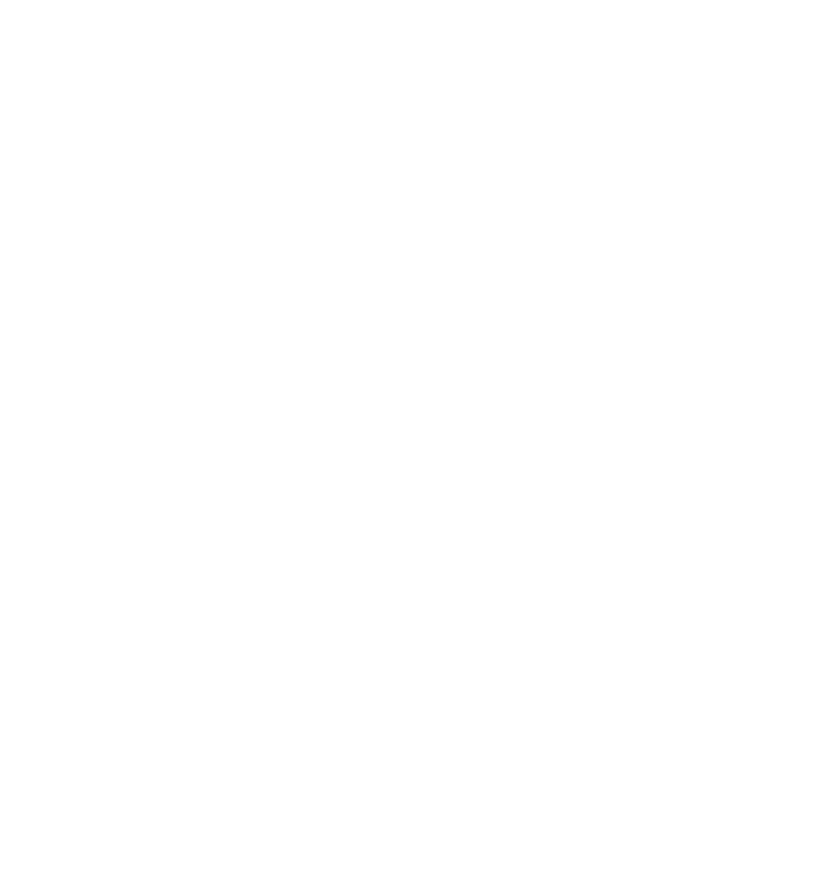
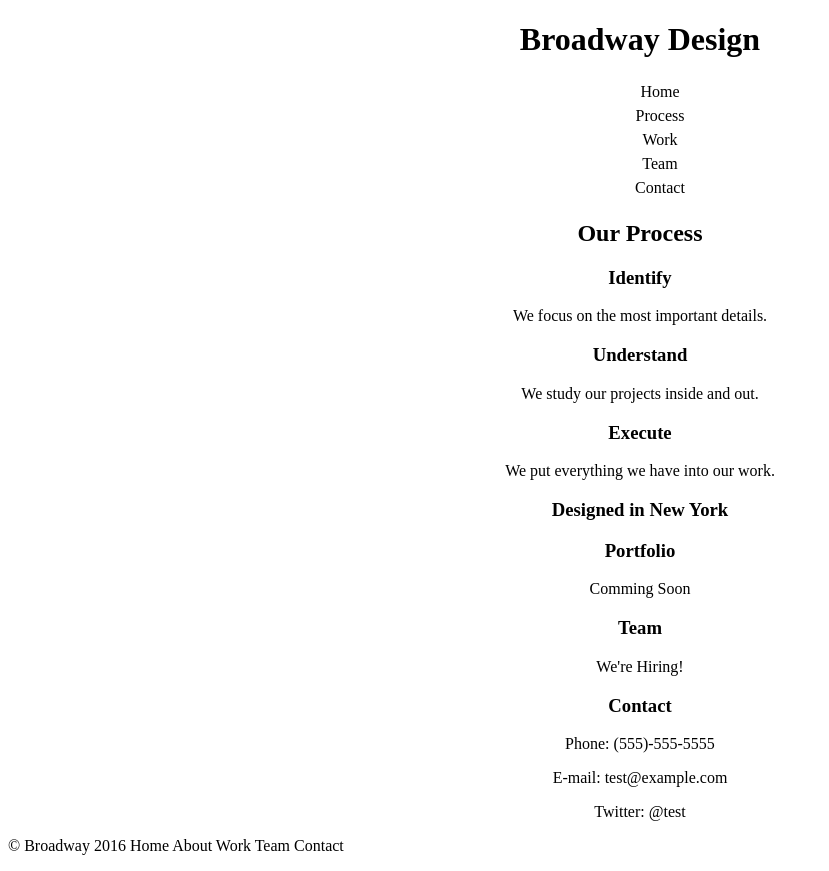
Before and after one commit to BradleyBr/broadway, a plain HTML site: page index.html in a window 1280 px wide. Shown: the whole page, without its empty margins (0-829 px from the left). Before the commit the page ends 800 px from the top, so only its background shows below. Drawn offline with Linux system fonts and the light colour scheme.

Commit message:
Added basic html and some css

```diff
--- a/index.html
+++ b/index.html
@@ -6,6 +6,37 @@
     <link href="./resources/css/style.css" type="text/css" rel="stylesheet">
   </head>
   <body>
-
+    <h1>Broadway Design</h1>
+    <ul class="index">
+      <li>Home</li>
+      <li>Process</li>
+      <li>Work</li>
+      <li>Team</li>
+      <li>Contact</li>
+    </ul>
+    <main>
+      <h2>Our Process</h2>
+      <!--img -->
+      <h3>Identify</h3>
+      <p>We focus on the most important details.</p>
+      <!--img -->
+      <h3>Understand</h3>
+      <p>We study our projects inside and out.</p>
+      <!--img -->
+      <h3>Execute</h3>
+      <p>We put everything we have into our work.</p>
+    </main>
+    <h3>Designed in New York</h3>
+    <h3>Portfolio</h3>
+    <p>Comming Soon</p>
+    <h3>Team</h3>
+    <p>We're Hiring!</p>
+    <h3>Contact</h3>
+    <p>Phone: (555)-555-5555</p>
+    <p>E-mail: test@example.com</p>
+    <p>Twitter: @test</p>
+    <footer>
+      <p>&#169; Broadway 2016 Home About Work Team Contact</p>
+    </footer>
   </body>
 </html>
--- a/resources/css/style.css
+++ b/resources/css/style.css
@@ -0,0 +1,14 @@
+footer {
+  text-align: left;
+}
+
+html {
+  text-align: center;
+}
+
+
+
+.index {
+  list-style-type: none;
+  line-height: 150%;
+}
```
